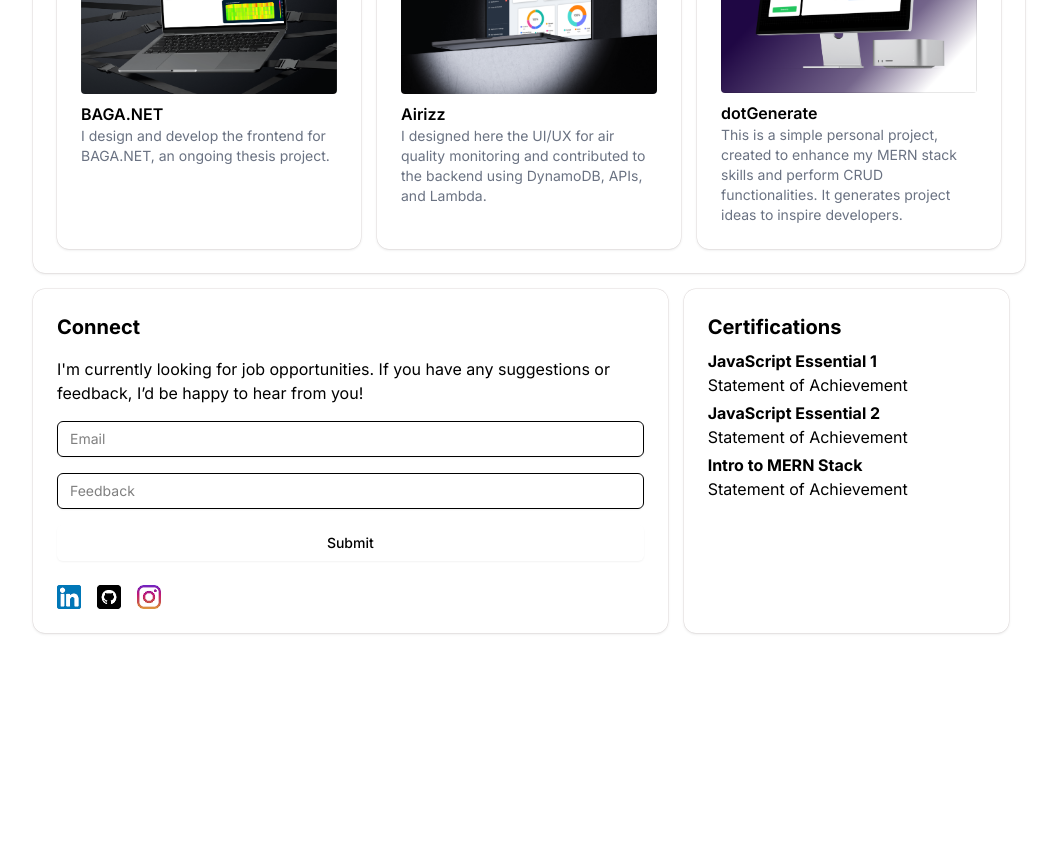
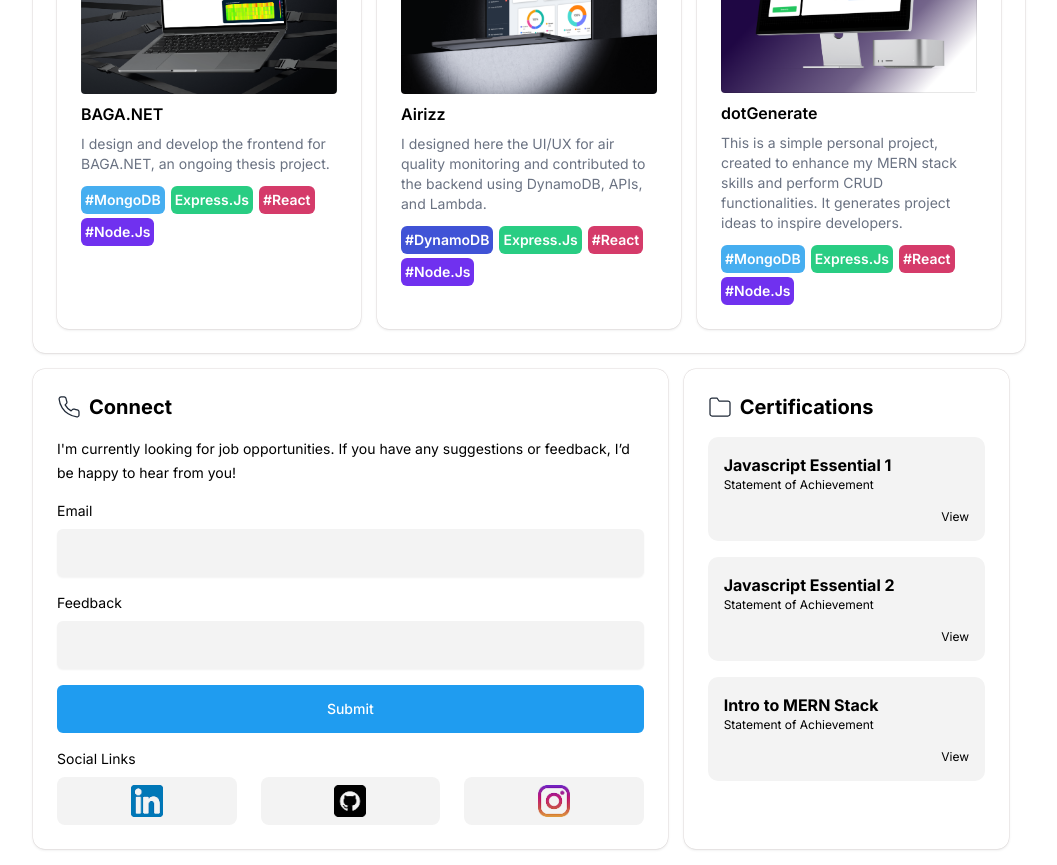
Before and after one commit to rasberriali/alysaemilio.com, a React (Vite) app: page / in a window 1280 px wide. Shown: the part 1080-1945 px from the top of the page, without its empty margins (111-1168 px from the left). Before the commit the page ends 1729 px from the top, so only its background shows below. Built offline with nearby package versions, Linux system fonts and the light colour scheme.

Commit message:
certs/contact updated

```diff
--- a/package.json
+++ b/package.json
@@ -10,6 +10,8 @@
     "preview": "vite preview"
   },
   "dependencies": {
+    "@emailjs/browser": "^4.4.1",
+    "@radix-ui/react-label": "^2.1.7",
     "@radix-ui/react-slot": "^1.2.3",
     "@tailwindcss/vite": "^4.1.8",
     "class-variance-authority": "^0.7.1",
--- a/src/components/ui/button.tsx
+++ b/src/components/ui/button.tsx
@@ -9,23 +9,24 @@ const buttonVariants = cva(
   {
     variants: {
       variant: {
-        default:
-          "bg-primary text-primary-foreground shadow-xs hover:bg-primary/90",
-        destructive:
-          "bg-destructive text-white shadow-xs hover:bg-destructive/90 focus-visible:ring-destructive/20 dark:focus-visible:ring-destructive/40 dark:bg-destructive/60",
-        outline:
-          "border bg-background shadow-xs hover:bg-accent hover:text-accent-foreground dark:bg-input/30 dark:border-input dark:hover:bg-input/50",
-        secondary:
-          "bg-secondary text-secondary-foreground shadow-xs hover:bg-secondary/80",
-        ghost:
-          "hover:bg-accent hover:text-accent-foreground dark:hover:bg-accent/50",
+        default: "bg-primary text-primary-foreground shadow-xs hover:bg-primary/90",
+        destructive: "bg-destructive text-white shadow-xs hover:bg-destructive/90 focus-visible:ring-destructive/20 dark:focus-visible:ring-destructive/40 dark:bg-destructive/60",
+        outline: "border bg-background shadow-xs hover:bg-accent hover:text-accent-foreground dark:bg-input/30 dark:border-input dark:hover:bg-input/50",
+        secondary: "bg-secondary text-secondary-foreground shadow-xs hover:bg-secondary/80",
+        ghost: "hover:bg-accent hover:text-accent-foreground dark:hover:bg-accent/50",
         link: "text-primary underline-offset-4 hover:underline",
+        warning: "bg-amber-500 text-white hover:bg-amber-600 focus-visible:ring-amber-300",
+        submit: "bg-[#1F9CF0] text-white hover:bg-[#096AAC] cursor-pointer",
+        email: "bg-purple-600 text-white hover:bg-purple-700",
+        download: "bg-emerald-600 text-white hover:bg-emerald-700",
       },
       size: {
         default: "h-9 px-4 py-2 has-[>svg]:px-3",
         sm: "h-8 rounded-md gap-1.5 px-3 has-[>svg]:px-2.5",
         lg: "h-10 rounded-md px-6 has-[>svg]:px-4",
         icon: "size-9",
+        xl: "h-12 text-base px-8 rounded-lg",
+        w:"w-full h-12"
       },
     },
     defaultVariants: {
@@ -35,24 +36,54 @@ const buttonVariants = cva(
   }
 )
 
+interface ButtonProps extends React.ComponentProps<"button">, VariantProps<typeof buttonVariants> {
+  asChild?: boolean
+  loading?: boolean
+}
+
 function Button({
   className,
   variant,
   size,
   asChild = false,
+  loading = false,
+  children,
+  disabled,
   ...props
-}: React.ComponentProps<"button"> &
-  VariantProps<typeof buttonVariants> & {
-    asChild?: boolean
-  }) {
+}: ButtonProps) {
   const Comp = asChild ? Slot : "button"
 
   return (
     <Comp
       data-slot="button"
-      className={cn(buttonVariants({ variant, size, className }))}
+      className={cn(buttonVariants({ variant, size, className }), loading && "opacity-70")}
+      disabled={loading || disabled}
       {...props}
-    />
+    >
+      {loading && (
+        <svg
+          className="animate-spin size-4"
+          viewBox="0 0 24 24"
+          fill="none"
+          xmlns="http://www.w3.org/2000/svg"
+        >
+          <circle
+            className="opacity-25"
+            cx="12"
+            cy="12"
+            r="10"
+            stroke="currentColor"
+            strokeWidth="4"
+          />
+          <path
+            className="opacity-75"
+            fill="currentColor"
+            d="M4 12a8 8 0 018-8v4a4 4 0 00-4 4H4z"
+          />
+        </svg>
+      )}
+      {children}
+    </Comp>
   )
 }
 
--- a/src/components/ui/input.tsx
+++ b/src/components/ui/input.tsx
@@ -8,9 +8,9 @@ function Input({ className, type, ...props }: React.ComponentProps<"input">) {
       type={type}
       data-slot="input"
       className={cn(
-        "file:text-foreground placeholder:text-muted-foreground selection:bg-primary selection:text-primary-foreground dark:bg-input/30 border-input flex h-9 w-full min-w-0 rounded-md border bg-transparent px-3 py-1 text-base shadow-xs transition-[color,box-shadow] outline-none file:inline-flex file:h-7 file:border-0 file:bg-transparent file:text-sm file:font-medium disabled:pointer-events-none disabled:cursor-not-allowed disabled:opacity-50 md:text-sm",
-        "focus-visible:border-ring ring-gray-400 focus-visible:ring-ring/50 focus-visible:ring-[3px]",
-        "aria-invalid:ring-destructive/20 dark:aria-invalid:ring-destructive/40 aria-invalid:border-destructive",
+        "file:text-foreground placeholder:text-muted-foreground selection:bg-primary selection:text-primary-foreground dark:bg-input/30 border-input flex h-12 w-full min-w-0 rounded-md border bg-transparent px-3 py-1 text-sm shadow-xs transition-[color,box-shadow] outline-none file:inline-flex file:h-7 file:border-0 file:bg-transparent file:text-sm file:font-medium disabled:pointer-events-none disabled:cursor-not-allowed disabled:opacity-50 md:text-sm",
+        "focus-visible:border-ring  ring-blue-400 focus-visible:ring-ring/50 focus-visible:ring-[2px]",
+        "aria-invalid:ring-destructive/20 dark:aria-invalid:ring-destructive/40 aria-invalid:border-destructive mb-4",
         className
       )}
       {...props}
--- /dev/null
+++ b/src/components/ui/label.tsx
@@ -0,0 +1,37 @@
+import * as React from "react"
+import * as LabelPrimitive from "@radix-ui/react-label"
+import { cva, type VariantProps } from "class-variance-authority"
+
+import { cn } from "../../lib/utils"
+
+const labelVariants = cva(
+  "flex items-center gap-2 leading-none font-medium select-none group-data-[disabled=true]:pointer-events-none group-data-[disabled=true]:opacity-50 peer-disabled:cursor-not-allowed peer-disabled:opacity-50",
+  {
+    variants: {
+      variant: {
+        primary: "text-base text-primary",
+        secondary: "text-sm text-muted-foreground",
+        muted: "text-sm text-black font-normal mb-2",
+      },
+    },
+    defaultVariants: {
+      variant: "primary",
+    },
+  }
+)
+
+interface LabelProps
+  extends React.ComponentProps<typeof LabelPrimitive.Root>,
+    VariantProps<typeof labelVariants> {}
+
+function Label({ className, variant, ...props }: LabelProps) {
+  return (
+    <LabelPrimitive.Root
+      data-slot="label"
+      className={cn(labelVariants({ variant }), className)}
+      {...props}
+    />
+  )
+}
+
+export { Label, labelVariants }
--- a/src/mainpage/bentogrids.tsx
+++ b/src/mainpage/bentogrids.tsx
@@ -1,9 +1,15 @@
-
+import{useState} from 'react'
+import React, { ChangeEvent, FormEvent } from 'react';
+import emailjs from '@emailjs/browser';
 import { Card, CardContent } from '../components/ui/card';
 import { Button } from '../components/ui/button';
 import { Input } from '../components/ui/input'
+import { Label } from "../components/ui/label"
 import about from "../assets/icons/about.svg"
 import experience from "../assets/icons/experience.svg"
+import projectss from "../assets/icons/projects.svg"
+import connect from "../assets/icons/connect.svg"
+import certifications from "../assets/icons/certifications.svg"
 import firstproject from "../assets/projectsImages/mcbook.png"
 import secondproject from "../assets/projectsImages/mcbook2.png"
 import thirdproject from "../assets/projectsImages/monitor.png"
@@ -13,26 +19,96 @@ import instagram from "../assets/logo/instagram.png"
 
 export default function BentoPortfolio() {
 
+  const [formData, setFormData] = useState({
+    email: '',
+    feedback: '',
+  });
+  const [isSubmitting, setIsSubmitting] = useState(false);
+  const [submitStatus, setSubmitStatus] = useState<null | 'success' | 'error'>(null);
+
+  const handleInputChange = (e: ChangeEvent<HTMLInputElement>) => {
+    setFormData({
+      ...formData,
+      [e.target.name]: e.target.value,
+    });
+
+  };
+
+  const handleSubmit = async (e: FormEvent<HTMLFormElement>) => {
+    e.preventDefault();
+    setIsSubmitting(true);
+    setSubmitStatus(null);
+
+    try {
+      const templateParams = { ...formData };
+
+      await emailjs.send(
+        'service_lrqbf18',
+        'template_di57wfk',
+        templateParams,
+        'ITmUKPndfKZTeDw4i'
+      );
+
+      setSubmitStatus('success');
+      setFormData({
+        email: '',
+        feedback: ''
+      });
+    } catch (error) {
+      console.error('Email send error:', error);
+      setSubmitStatus('error');
+    } finally {
+      setIsSubmitting(false);
+    }
+  };
+
+
+const techColors: Record<string, string> = {
+  '#MongoDB': '#46AEF0',
+  '#DynamoDB': '#4053D6',
+  'Express.Js': '#29CD83',
+  '#React': '#D53B6A',
+  '#Node.Js': '#7031ef',
+};
+
+
 const projects = [
   {
     image: firstproject,
     title: "BAGA.NET",
     description:  "I design and develop the frontend for BAGA.NET, an ongoing thesis project.",
+    tech:['#MongoDB','Express.Js','#React','#Node.Js'],
   },
    {
     image: secondproject,
     title: "Airizz",
     description:  "I designed here the UI/UX for air quality monitoring and contributed to the backend using DynamoDB, APIs, and Lambda.",
+    tech:['#DynamoDB','Express.Js','#React','#Node.Js'],
   },
    {
     image: thirdproject,
     title: "dotGenerate",
     description:  "This is a simple personal project, created to enhance my MERN stack skills and perform CRUD functionalities. It generates project ideas to inspire developers.",
+     tech:['#MongoDB','Express.Js','#React','#Node.Js'],
   },
+]
 
+const certs = [
+  {
+    title: "Javascript Essential 1",
+    subtitle: "Statement of Achievement"
+  },
+  {
+    title: "Javascript Essential 2",
+    subtitle: "Statement of Achievement"
+  },
+  {
+    title: "Intro to MERN Stack",
+    subtitle: "Statement of Achievement"
+  },
 ]
   return (
-    <div className=" grid grid-cols-1 md:grid-cols-6 grid-rows-5 gap-4 mt-10  ">
+    <div className="container grid grid-cols-1 md:grid-cols-6 grid-rows-5 gap-4 mt-10  ">
      {/* About */}
 <Card className="md:col-span-4 row-span-4 flex flex-col justify-between">
   <div>
@@ -125,11 +201,14 @@ const projects = [
       {/* Projects */}
          <Card className="md:col-span-8">
         <CardContent className="space-y-4 ">
-          <h2 className="text-xl font-bold">Projects</h2>
+            <div className='flex gap-2'>
+        <img src={projectss} alt=""></img>
+        <h2 className="text-xl font-bold">Projects</h2>
+      </div>
           <div className="grid grid-cols-1 sm:grid-cols-3 gap-4">
             {projects.map((projects,index) => (
               <Card key={index}>
-                <CardContent className=''>
+                <CardContent className='flex flex-col space-y-2'>
                   <img
                     src={projects.image}
                     alt="Project Thumbnail"
@@ -139,6 +218,24 @@ const projects = [
                   <p className="text-sm text-gray-500">
                    {projects.description}
                   </p>
+                 <div className="tech-stack">
+                    {projects.tech.map((techItem, i) => (
+                      <span
+                        key={i}
+                        style={{
+                          backgroundColor: techColors[techItem] || '#888',
+                          color: 'white',
+                          padding: '4px',
+                          borderRadius: '6px',
+                          marginRight: '6px',
+                          marginTop:'4px',
+                          display: 'inline-block',
+                        }}
+                      >
+                       <h1 className='xl:text-sm text-xs font-semibold '>{techItem}</h1>
+                      </span>
+                    ))}
+                  </div>
                 </CardContent>
            </Card>
 
@@ -151,19 +248,65 @@ const projects = [
 
       {/* Connect */}
       <Card className="md:col-span-4">
-        <CardContent className="space-y-4">
-          <h2 className="text-xl font-bold">Connect</h2>
-          <p>
+        <CardContent className="">
+            <div className='flex gap-2 mb-4'>
+        <img src={connect} alt=""></img>
+        <h2 className="text-xl font-bold">Connect</h2>
+      </div>
+          <p className='text-sm leading-6 mb-4'>
             I'm currently looking for job opportunities. If you have any suggestions or
             feedback, I’d be happy to hear from you!
           </p>
-          <Input type="email" placeholder="Email" />
-          <Input type="text" placeholder="Feedback" />
-          <Button className="w-full">Submit</Button>
-          <div className="flex space-x-4 pt-2">
-            <a href="#"><img src={linkedin} alt="LinkedIn" className="h-6" /></a>
-            <a href="#"><img src={github} alt="Instagram" className="h-6" /></a>
-            <a href="#"><img src={instagram} alt="GitHub" className="h-6" /></a>
+
+        <form onSubmit={handleSubmit} className="">
+          <Label
+            htmlFor="email" variant="muted">Email</Label>
+          <Input
+            type="email"
+            name="email"
+            value={formData.email}
+            onChange={handleInputChange}
+            required
+            className='bg-[#F3F3F3] border-0' />
+
+          <Label htmlFor="text"  variant="muted">Feedback</Label>
+          <Input
+            type="text"
+            name="feedback"
+            onChange={handleInputChange}
+            value={formData.feedback}
+            required
+            className='bg-[#F3F3F3] border-0' />
+
+          <Button
+            type="submit"
+            variant="submit"
+            // onClick={handleSubmit}
+            disabled={isSubmitting}
+            size="w">
+            {isSubmitting ? 'Sending...' : 'Submit'}
+            </Button>
+
+          {submitStatus === 'success' && (
+          <div className="text-green-600 text-sm mt-2">Message sent successfully!</div>
+        )}
+        {submitStatus === 'error' && (
+          <div className="text-red-600 text-sm mt-2">Failed to send message. Please try again.</div>
+        )}
+        </form>
+
+
+           <Label htmlFor="text" variant="muted" className='mt-4'>Social Links</Label>
+          <div className="flex flex-row justify-between space-x-6 ">
+            <div className='flex items-center justify-center p-2 bg-[#F3F3F3] rounded-lg w-1/3'><a href="https://www.linkedin.com/in/alysa-juliana-emilio-33a195227/"target="_blank"
+            rel="noopener noreferrer"
+          ><img src={linkedin} alt="LinkedIn" className="h-8" /></a></div>
+            <div className='flex items-center justify-center p-2 bg-[#F3F3F3] rounded-lg w-1/3'><a href="https://www.instagram.com/alysaemilio/"target="_blank"
+          rel="noopener noreferrer"
+        ><img src={github} alt="Instagram" className="h-8" /></a></div>
+            <div className='flex items-center justify-center p-2 bg-[#F3F3F3] rounded-lg w-1/3'><a href="https://github.com/rasberriali"target="_blank"
+        rel="noopener noreferrer"
+      ><img src={instagram} alt="GitHub" className="h-8" /></a></div>
           </div>
         </CardContent>
       </Card>
@@ -171,21 +314,23 @@ const projects = [
       {/* Certifications */}
       <Card className="md:col-span-3">
         <CardContent className="space-y-2">
-          <h2 className="text-xl font-bold">Certifications</h2>
-          <ul className="space-y-1">
-            <li>
-              <strong>JavaScript Essential 1</strong>
-              <br /> Statement of Achievement
-            </li>
-            <li>
-              <strong>JavaScript Essential 2</strong>
-              <br /> Statement of Achievement
-            </li>
-            <li>
-              <strong>Intro to MERN Stack</strong>
-              <br /> Statement of Achievement
-            </li>
-          </ul>
+            <div className='flex gap-2'>
+        <img src={certifications} alt=""></img>
+        <h2 className="text-xl font-bold">Certifications</h2>
+      </div>
+          <div className="space-y-4 mt-4">
+            {certs.map((certs,index) => (
+            <div className='flex flex-col justify-between min-h-26 bg-[#F3F3F3] p-4 rounded-[10px]' key={index}>
+              <div className=''>
+                <h1 className='font-bold'>{certs.title}</h1>
+                <h2 className='text-xs'> {certs.subtitle}</h2>
+              </div>
+              <div className='text-end text-xs'>View</div>
+
+
+            </div>
+            ))}
+          </div>
         </CardContent>
       </Card>
     </div>
```
Also changed, not shown: 1 other file (tests, documents, lock files or other folders).
